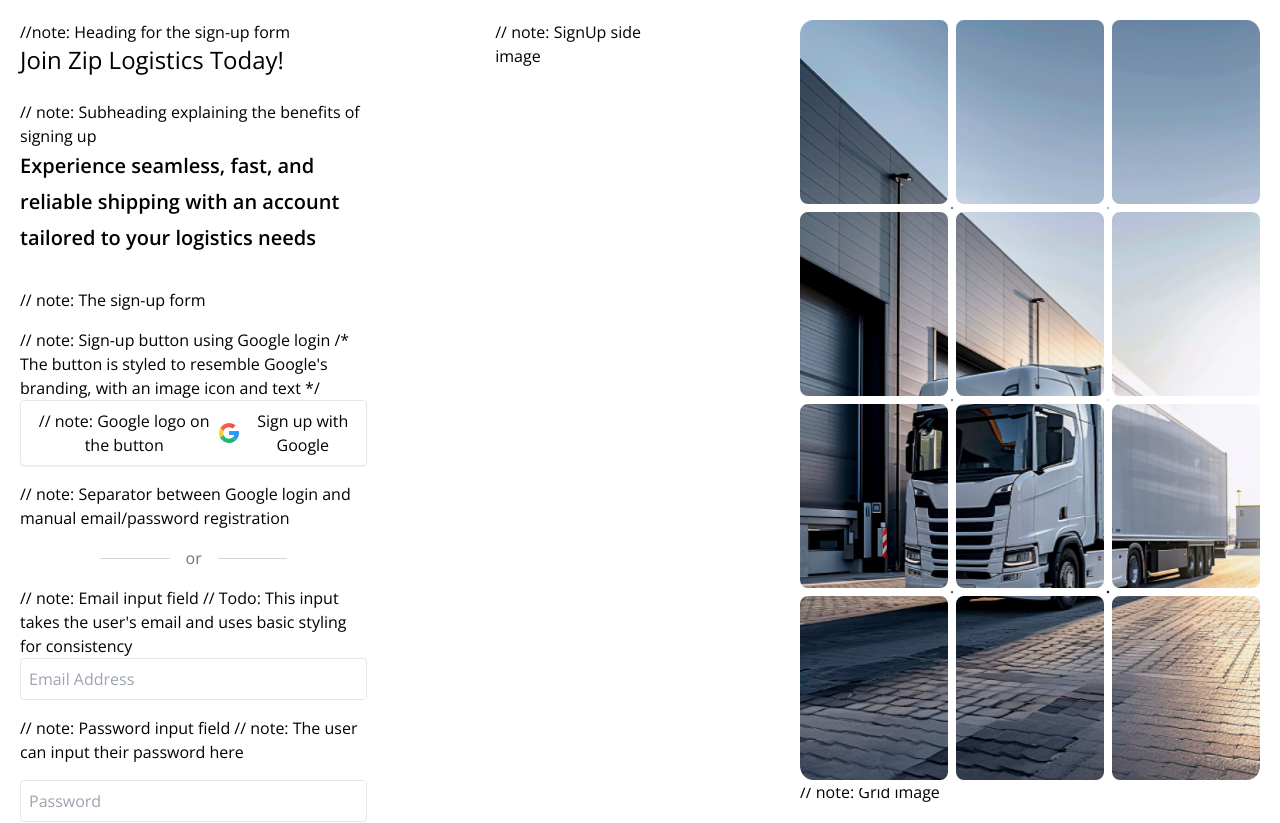
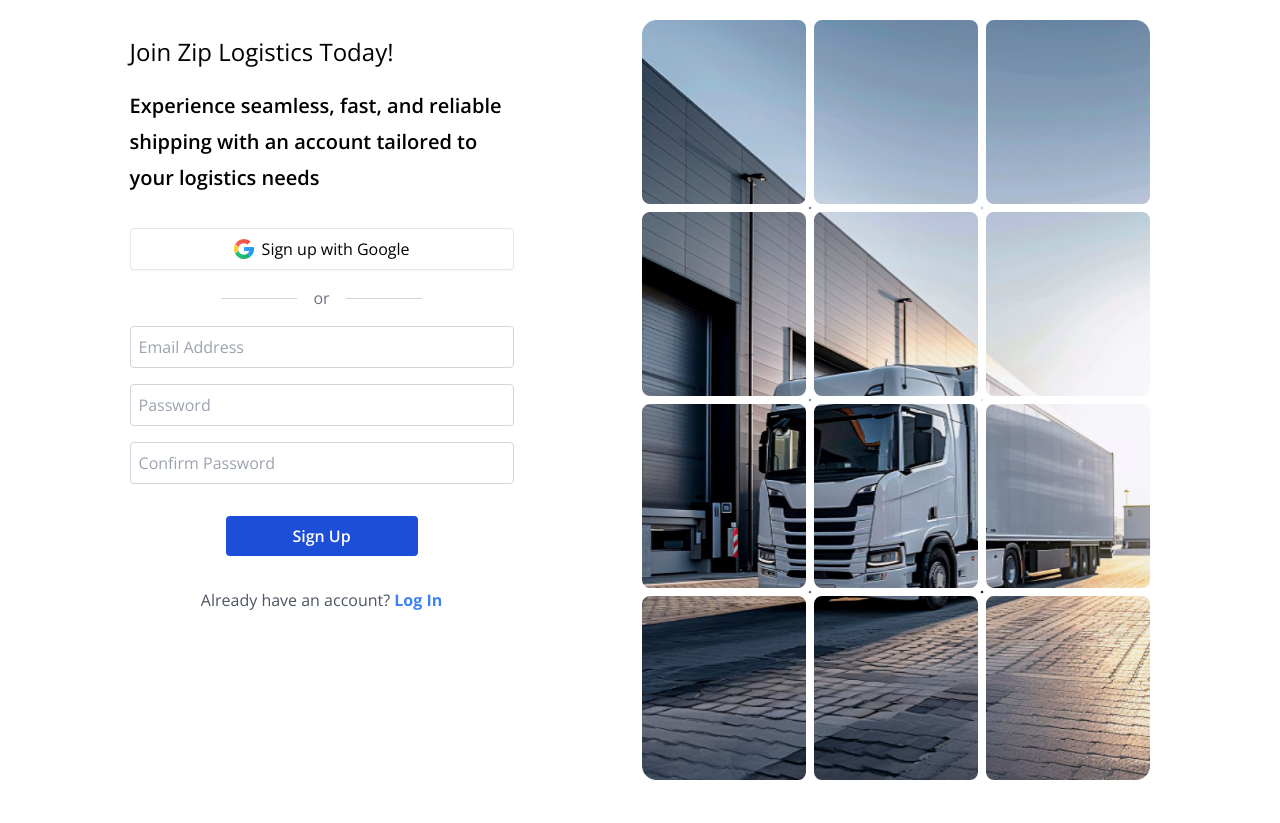
Before and after one commit to SwiftSync-Solution/Ziplug_FrontEnd, a React (Vite) app: page /register in a window 1280 px wide. Shown: the top 823 px of the page. After the commit the page ends 800 px from the top, so only its background shows below. Built offline with nearby package versions, Linux system fonts and the light colour scheme.

Commit message:
I had to restructure it to consume API from the backend, using axios call and response

```diff
--- a/src/components/SignUp/SignUp.tsx
+++ b/src/components/SignUp/SignUp.tsx
@@ -1,97 +1,192 @@
+// Let's build a very demure signup page
+
 import React, { useState } from "react";
 import { useForm } from "react-hook-form";
-import { Link } from "react-router-dom"; // External CSS file
+import { Link } from "react-router-dom";
+import axios from "axios"; // For API requests
 import googleSvg from "../../assets/google.svg";
 import SignUpImage from "../../assets/SignUpImage.png";
 
-// Todo: let's create a very demure signup page.
+// Define the shape of the form data
+interface SignupFormData {
+  email: string;
+  password: string;
+  confirmPassword: string;
+}
 
-const SignInPage = () => {
+const SignUpPage: React.FC = () => {
+  const {
+    register,
+    handleSubmit,
+    formState: { errors },
+    watch,
+  } = useForm<SignupFormData>();
+
+  const [loading, setLoading] = useState(false);
+  // Track loading state for form submission
+  const [errorMessage, setErrorMessage] = useState("");
+  // Display error messages from API
+  const [successMessage, setSuccessMessage] = useState("");
+  // Display success message on signup
+
+  const password = watch("password");
+
+  // Function to handle form submission and send data to API
+  const onSubmit = async (data: SignupFormData) => {
+    setLoading(true);
+    setErrorMessage("");
+    setSuccessMessage("");
+
+    try {
+      await axios.post("Engineer_favor's_api", {
+        email: data.email,
+        password: data.password,
+      });
+
+      // On successful sign-up
+      setSuccessMessage("Account created successfully!");
+    } catch (error: unknown) {
+      // Handle errors from API
+      if (axios.isAxiosError(error) && error.response && error.response.data) {
+        setErrorMessage(error.response.data.message);
+      } else {
+        setErrorMessage("An unexpected error occurred. Please try again.");
+      }
+    } finally {
+      setLoading(false);
+    }
+  };
+
+  // Function to validate password
+  const validatePassword = (value: string) => {
+    const passwordRegex =
+      /^(?=.*[A-Za-z])(?=.*\d)(?=.*[@$!%*#?&])[A-Za-z\d@$!%*#?&]{8,}$/;
     return (
-    // note: Full-screen container to center the sign-in form
+      passwordRegex.test(value) ||
+      "Password must be at least 8 characters long and include letters, numbers, and special characters."
+    );
+  };
 
+  return (
     <section className="p-5 ml-0 mr-0 flex justify-center h-screen gap-32 font-open-sans">
       <aside className="w-96">
-        //note: Heading for the sign-up form
-        <br />
-        <h2 className="text-2xl text-b-700 text-left">
+        {/* Heading for the sign-up form */}
+
+        <h2 className="text-2xl text-b-700 text-left mt-4 mb-5">
           Join Zip Logistics Today!
         </h2>
-        <br />
-        // note: Subheading explaining the benefits of signing up
         <p className="mb-8 text-xl leading-9 font-semibold">
           Experience seamless, fast, and reliable shipping with an account
           tailored to your logistics needs
         </p>
-        // note: The sign-up form
-        <form className="mt-4">
-          // note: Sign-up button using Google login /* The button is styled to
-          resemble Google's branding, with an image icon and text */
+
+        {/* Display error or success messages */}
+
+        {errorMessage && (
+          <p className="error-message mb-4 text-red-500">{errorMessage}</p>
+        )}
+        {successMessage && <p className="success-message">{successMessage}</p>}
+
+        {/* Form starts here */}
+
+        <form className="signup-form" onSubmit={handleSubmit(onSubmit)}>
+          {/* Google sign-up button */}
+
           <button className="mb-4 p-2 w-full border border-b-900 rounded flex justify-center items-center shadow-sm hover:bg-gray-50">
-            // note: Google logo on the button
             <img className="w-5 h-5 mr-2" src={googleSvg} alt="Google logo" />
             Sign up with Google
           </button>
-          // note: Separator between Google login and manual email/password
-          registration
+
+          {/* Separator between Google login and manual registration */}
+
           <div className="my-4 flex justify-center items-center">
             <hr className="w-1/5 border-gray-300 justify-center" />
             <span className="px-4 text-gray-500">or</span>
             <hr className="w-1/5 border-gray-300 justify-center" />
           </div>
-          // note: Email input field // Todo: This input takes the user's email
-          and uses basic styling for consistency
-          <div>
+
+          {/* Email input field */}
+
           <input
             type="email"
             placeholder="Email Address"
-              className="mb-4 p-2 w-full border border-grey-900 rounded focus:outline-none focus:ring-2 focus:ring-blue-400"
+            className={`block w-full p-2 border ${
+              errors.email ? "border-red-500" : "border-gray-300"
+            } rounded focus:ring-2 focus:ring-blue-400 mb-4`}
+            {...register("email", {
+              required: "Email is required",
+              pattern: {
+                value: /^\S+@\S+$/i,
+                message: "Invalid email address",
+              },
+            })}
           />
-          </div>
-          // note: Password input field // note: The user can input their
-          password here
-          <div className="mt-4">
+          {errors.email && <p className="error-text">{errors.email.message}</p>}
+
+          {/* Password input field */}
+
           <input
             type="password"
             placeholder="Password"
-              className="mb-4 p-2 w-full border border-grey-900 rounded focus:outline-none focus:ring-2 focus:ring-blue-400"
+            className={`block w-full p-2 border ${
+              errors.password ? "border-red-500" : "border-gray-300"
+            } rounded focus:ring-2 focus:ring-blue-400 mb-4`}
+            {...register("password", {
+              required: "Password is required",
+              validate: validatePassword,
+            })}
           />
-          </div>
-          // Note: Confirm Password input field // Todo: Users input their
-          password the second time to make sure it corresponds to the above
-          password
-          <div className="mt-4">
+          {errors.password && (
+            <p className="error-text">{errors.password.message}</p>
+          )}
+
+          {/* Confirm password input field */}
+
           <input
             type="password"
             placeholder="Confirm Password"
-              className="=mb-4 p-2 w-full border border-grey-900 rounded focus:outline-none focus:ring-2 focus:ring-blue-400"
+            className={`block w-full p-2 border ${
+              errors.confirmPassword ? "border-red-500" : "border-gray-300 mb-4"
+            } rounded focus:ring-2 focus:ring-b-400`}
+            {...register("confirmPassword", {
+              required: "Please confirm your password",
+              validate: (value) =>
+                value === password || "Passwords do not match",
+            })}
           />
-          </div>
-          // Note: Sign-up button // Todo: When clicked, this will submit the
-          form
-          <div className="mt-6 flex justify-center">
-            <button className="w-1/2 rounded p-1 bg-blue-700 text-white font-bold justify-center">
-              Sign Up
+          {errors.confirmPassword && (
+            <p className="error-text">{errors.confirmPassword.message}</p>
+          )}
+
+          {/* Submit button */}
+
+          <div className="flex justify-center mt-8">
+            <button
+              type="submit"
+              className="w-1/2 py-2 bg-blue-700 text-white font-semibold rounded hover:bg-blue-800 transition duration-300 mb-4"
+              disabled={loading}
+            >
+              {loading ? "Signing Up..." : "Sign Up"}
             </button>
           </div>
         </form>
-        // note: Link to log in if the user already has an account
+
+        {/* Link to log in */}
+
         <p className="mt-4 text-center text-gray-600">
           Already have an account?{" "}
-          <a
-            href="../Login/Login.tsx"
-            className="text-blue-500 font-bold hover:underline"
-          >
+          <Link to="/login" className="text-blue-500 font-bold hover:underline">
             Log In
-          </a>
+          </Link>
         </p>
       </aside>
-      // note: SignUp side image
-      <aside className="relative ">
-        <img className="h-full" src={SignUpImage} alt="SignUp Image" />
-        // note: Grid image
+
+      {/* Side image */}
+
+      <aside className="relative">
+        <img className="h-full" src={SignUpImage} alt="SignUp" />
         <div className="absolute top-0 w-full items-center place-items-center text-white grid grid-cols-3 h-full gap-2">
-          <article className="w-full h-full rounded-lg outline outline-8 "></article>
+          <article className="w-full h-full rounded-lg outline outline-8"></article>
           <article className="w-full h-full rounded-lg outline outline-8"></article>
           <article className="w-full h-full rounded-lg outline outline-8"></article>
           <article className="w-full h-full rounded-lg outline outline-8"></article>
@@ -109,4 +204,4 @@ const SignInPage = () => {
   );
 };
 
-export default SignInPage;
+export default SignUpPage;
```
Lines whose indentation alone changed are shown as unchanged.
